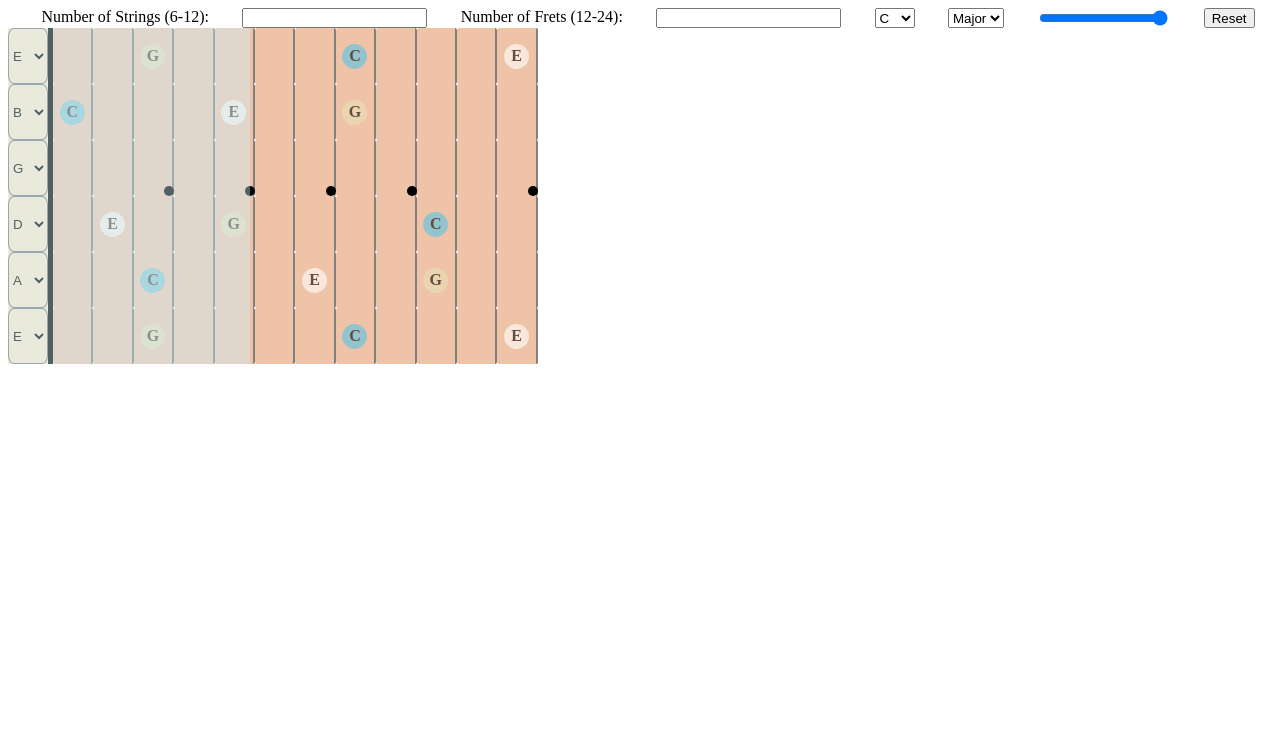
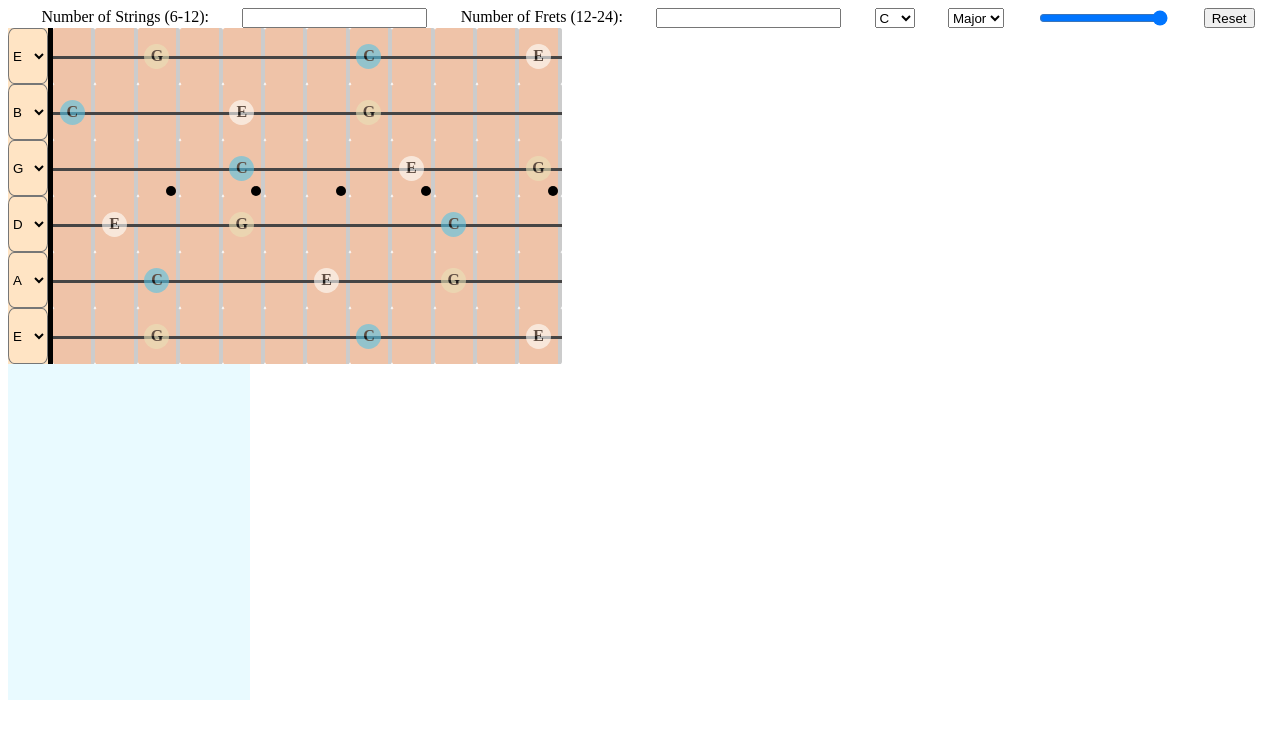
Before and after one commit to ShirelleW/RiffTheory, a Next.js app: page / in a window 1280 px wide. Shown: the top 738 px of the page. Built offline with nearby package versions, Linux system fonts and the light colour scheme.

Commit message:
Added strings visuals and fixed modenotes to display all notes within chord

```diff
--- a/pages/Controls.jsx
+++ b/pages/Controls.jsx
@@ -110,7 +110,7 @@ const Controls = () => {
                     <button type='button' onClick={resetFretboard}>Reset</button>
                 </form>
 
-                <div className={styles.fretboard}>
+                <div className={styles.fretboardHolder}>
                     {
                         Object.entries(stringSet).map((stringNotePairs) =>
 
@@ -123,14 +123,12 @@ const Controls = () => {
                                     </select>
                                 </form>
 
-                                <div className={styles.fretboard}>
                                     <String
                                         numOfStrings={numOfStrings}
                                         numOfFrets={numOfFrets}
                                         stringNum={stringNotePairs[0]}
                                         currentString={stringNotePairs}
                                     />
-                                </div>
                             </div>
                         )
                     }
--- a/pages/Frets.jsx
+++ b/pages/Frets.jsx
@@ -20,23 +20,24 @@ export const Frets = ({ stringNum, numOfStrings, stringNoteLayout }) => {
         )
     }
 
-
+    // line show through div
+    // mode note to show on odd fret inlay ?
 
     return (
         <div className={styles.frets}>
             {
                 stringNoteLayout.map((note, i) =>
-                // Selected Notes Display
+                    modeNotes.includes(note) ? (
+                        fretInlayFret.includes(i) && Number(stringNum) === fretInlayString ?
                             (
-                    fretInlayFret.includes(i) && Number(stringNum) === fretInlayString ?
-                        <div className={styles.individualNotesOddFret}>
-                            <div onClick={() => toggleNoteView(note)} className={styles.individualNotes}>
-                                <p style={{ backgroundColor: noteHexes[notes.indexOf(note)], 'opacity': 0.6 }} id={selectedNotes.includes(note) && styles.noteToggle}>{selectedNotes.includes(note) && note}</p>
+                                <div className={styles.individualNotes}>
+                                    <p style={{
+                                        backgroundColor: noteHexes[notes.indexOf(note)],
+                                        'opacity': 0.6
+                                    }} id={styles.noteToggle}>{note}</p>
+                                    <div className={styles.fretInlay}></div>
                                 </div>
-                            <div className={styles.fretInlay}> </div>
-                        </div> :
-                        (
-                            modeNotes.includes(note) ? (
+                            ) :
                             (
                                 <div className={styles.individualNotes}>
                                     <p style={{
@@ -47,11 +48,16 @@ export const Frets = ({ stringNum, numOfStrings, stringNoteLayout }) => {
                             )
                     )
                         :
+                        fretInlayFret.includes(i) && Number(stringNum) === fretInlayString ?
+                            (
+                                <div onClick={() => toggleNoteView(note)} className={styles.individualNotes}>
+                                    <p style={{ backgroundColor: noteHexes[notes.indexOf(note)], 'opacity': 0.6 }} id={selectedNotes.includes(note) && styles.noteToggle}>{selectedNotes.includes(note) && note}</p>
+                                    <div className={styles.fretInlay}></div>
+                                </div>
+                            ) :
                             <div onClick={() => toggleNoteView(note)} className={styles.individualNotes}>
                                 <p style={{ backgroundColor: noteHexes[notes.indexOf(note)], 'opacity': 0.6 }} id={selectedNotes.includes(note) && styles.noteToggle}>{selectedNotes.includes(note) && note}</p>
                             </div>
-                        )
-                )
                 )
             }
         </div>
--- a/pages/String.jsx
+++ b/pages/String.jsx
@@ -28,16 +28,12 @@ const String = ({ stringNum, numOfStrings, numOfFrets, currentString, modeNotes
   const stringNoteLayout = stringLayout()
 
   return (
-    <div className={styles.fretboard}>
       <Frets
         numOfStrings={numOfStrings}
         stringNoteLayout={stringNoteLayout}
         numOfFrets={numOfFrets}
         stringNum={stringNum}
       />
-
-    </div>
-
   )
 }
 
--- a/styles/Styles.module.css
+++ b/styles/Styles.module.css
@@ -15,13 +15,6 @@
     background-color: bisque;
 }
 
-.fretboard {
-    position: relative;
-    display: flex;
-    flex-direction: column;
-    width: max-content;
-}
-
 .openNoteSelector {
     height: 7vh;
     border-radius: 15%;
@@ -37,6 +30,17 @@
     display: flex;
     align-items: center;
     border-left: 5px solid black;
+    position: relative;
+}
+
+.frets::before {
+    content: '';
+    position: absolute;
+    height: max-content;
+    border-top: 3px solid rgb(70, 69, 69);
+    top: 50%;
+    width: 100%;
+    z-index: 1;
 }
 
 .slider {
@@ -82,10 +86,10 @@
     height: max-content;
     width: max-content;
     background-color: #efc3a8;
-
+    position: relative;
     width: 3vw;
     height: 7vh;
-    border-right: 2px solid grey;
+    border-right: 4px solid rgb(204, 204, 204);
     display: flex;
     justify-content: center;
     align-items: center;
@@ -106,6 +110,7 @@
     border-radius: 75%;
     width: 25px;
     height: 25px;
+    z-index: 2;
 }
 
 .fretInlay {
```
Also changed, not shown: 1 other file (tests, documents, lock files or other folders). Lines whose indentation alone changed are shown as unchanged.
